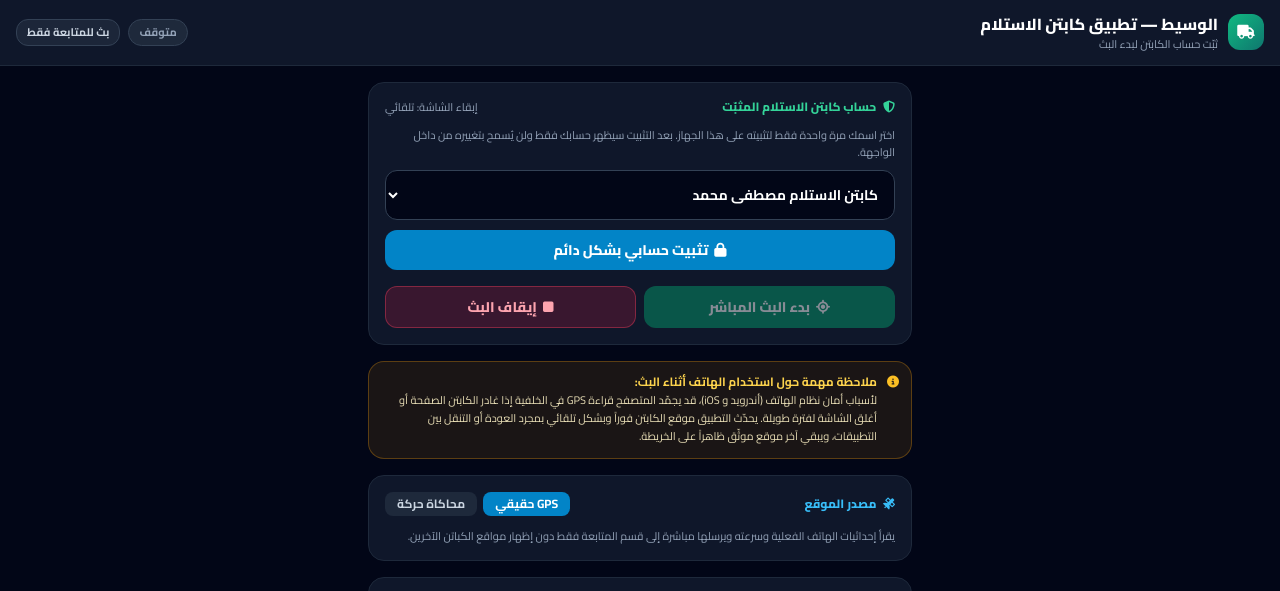
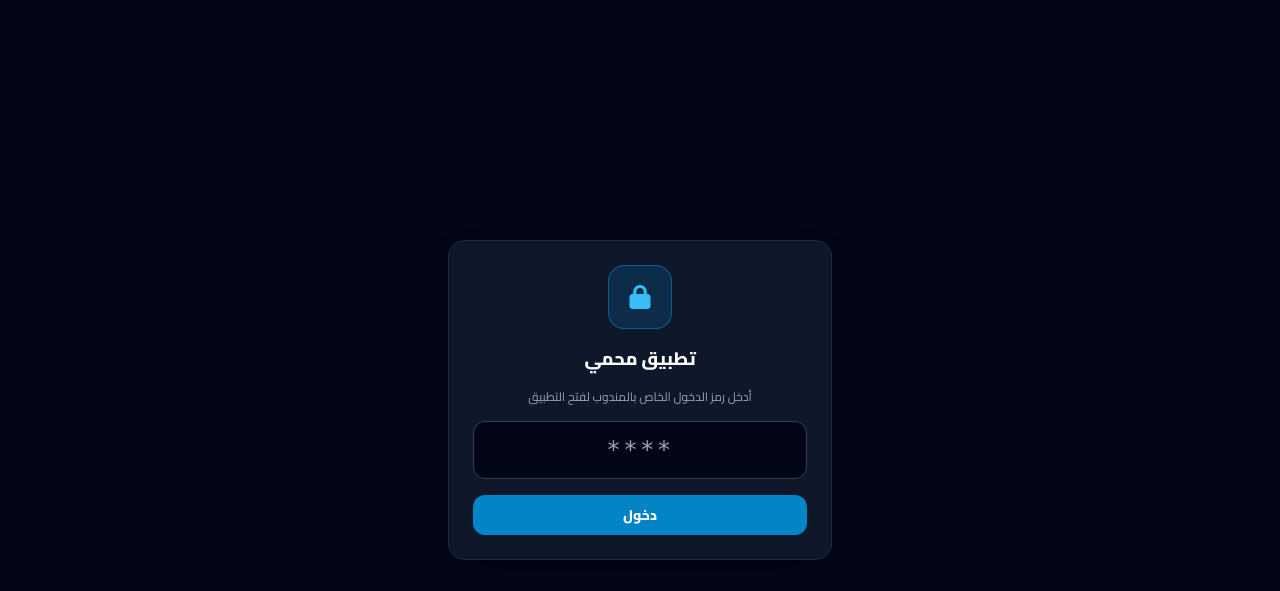
Before and after one commit to joriehaylie0-collab/Mousl-, a plain HTML site: page index.html in a window 1280 px wide. Shown: the top 591 px of the page. Drawn offline with nearby package versions, Linux system fonts and the light colour scheme.

Commit message:
Update index.html

```diff
--- a/index.html
+++ b/index.html
@@ -25,7 +25,23 @@
     <meta name="theme-color" content="#090d16">
 </head>
 <body class="min-h-screen bg-slate-950 text-slate-100 flex flex-col">
+<!-- شاشة قفل التطبيق برمز PIN -->
+<div id="appPinLock" class="fixed inset-0 z-50 bg-slate-950 flex flex-col items-center justify-center p-4">
+    <div class="w-full max-w-sm bg-slate-900 border border-slate-800 rounded-2xl p-6 space-y-4 text-center shadow-2xl">
+        <div class="w-16 h-16 mx-auto rounded-2xl bg-sky-600/20 border border-sky-500/40 flex items-center justify-center text-sky-400 mb-2">
+            <i class="fa-solid fa-lock text-2xl"></i>
+        </div>
+        <h2 class="text-lg font-extrabold text-white">تطبيق محمي</h2>
+        <p class="text-xs text-slate-400">أدخل رمز الدخول الخاص بالمندوب لفتح التطبيق</p>
 
+        <input type="password" id="pinInput" inputmode="numeric" maxlength="4" placeholder="****" class="w-full bg-slate-950 border border-slate-700 focus:border-sky-500 rounded-xl px-4 py-3 text-center text-2xl font-mono tracking-widest text-white focus:outline-none transition">
+
+        <button onclick="verifyPin()" class="w-full py-2.5 rounded-xl bg-sky-600 hover:bg-sky-500 text-white text-sm font-extrabold transition">
+            دخول
+        </button>
+        <p id="pinError" class="text-xs text-rose-400 hidden font-bold">الرمز غير صحيح، حاول مرة أخرى.</p>
+    </div>
+</div>
     <header class="bg-slate-900 border-b border-slate-800 px-4 py-3 flex items-center justify-between gap-2 sticky top-0 z-30">
         <div class="flex items-center gap-2.5 min-w-0">
             <div class="w-9 h-9 rounded-xl bg-gradient-to-br from-emerald-500 to-teal-700 flex items-center justify-center shrink-0">
@@ -527,6 +543,27 @@
         }, 5000);
 
         window.addEventListener('DOMContentLoaded', initCaptainApp);
+// ===== حماية التطبيق برمز PIN =====
+const APP_PIN_CODE = "1234";
+
+function verifyPin() {
+    const input = document.getElementById('pinInput').value;
+    const errorMsg = document.getElementById('pinError');
+
+    if (input === APP_PIN_CODE) {
+        document.getElementById('appPinLock').classList.add('hidden');
+        sessionStorage.setItem('waseet_app_unlocked', 'true');
+    } else {
+        errorMsg.classList.remove('hidden');
+        document.getElementById('pinInput').value = '';
+    }
+}
+
+window.addEventListener('DOMContentLoaded', () => {
+    if (sessionStorage.getItem('waseet_app_unlocked') === 'true') {
+        document.getElementById('appPinLock').classList.add('hidden');
+    }
+});
     </script>
 </body>
 </html>
```
